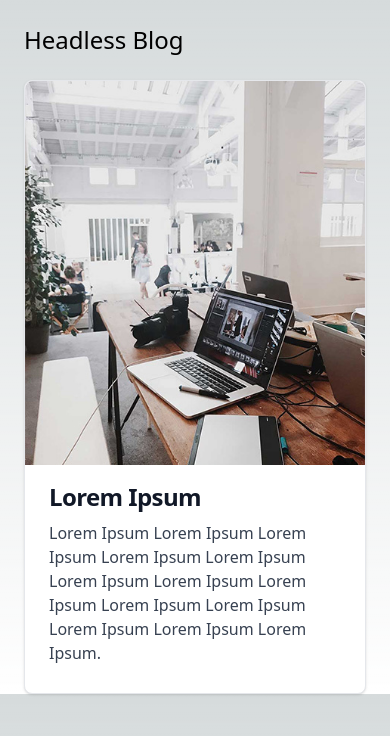
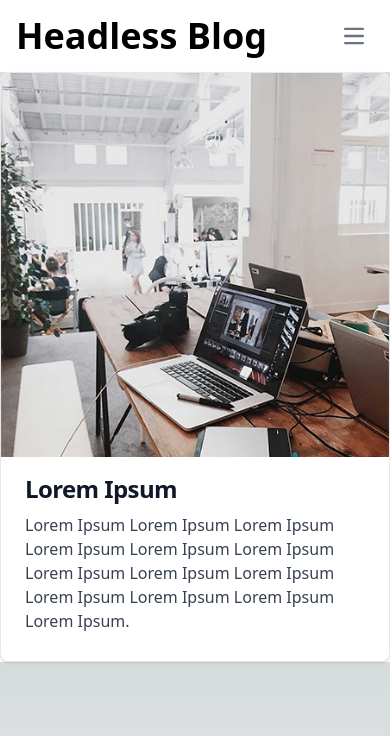
Before and after one commit to ivanurra/headless-blog-canary, a Next.js app: page / in a window 390 px wide. Shown: the top 736 px of the page. Built offline with nearby package versions, Linux system fonts and the light colour scheme.

Commit message:
feat: delete header & navbar created

```diff
--- a/src/app/layout.js
+++ b/src/app/layout.js
@@ -1,6 +1,5 @@
-import Header from "@/components/header";
-
 import "./globals.css";
+import Navbar from "@/components/navbar";
 
 export const metadata = {
   title: "Headless Blog",
@@ -11,7 +10,7 @@
   return (
     <html lang="en">
       <body>
-        <Header />
+        <Navbar />
         {children}
       </body>
     </html>
--- a/src/components/card/card.js
+++ b/src/components/card/card.js
@@ -1,6 +1,6 @@
 const Card = () => {
   return (
-    <div className="px-6">
+    <div>
       <a
         href="#"
         className="flex flex-col items-center bg-white border border-gray-200 rounded-lg shadow md:flex-row w-full hover:bg-gray-100 dark:border-gray-700 dark:bg-gray-800 dark:hover:bg-gray-700"
--- a/src/components/header.js
+++ /dev/null
@@ -1,9 +0,0 @@
-const Header = () => {
-  return (
-    <header className="m-6">
-      <div className="text-2xl">Headless Blog</div>
-    </header>
-  );
-};
-
-export default Header;
--- a/src/components/navbar.js
+++ b/src/components/navbar.js
@@ -1,9 +1,60 @@
 const Navbar = () => {
-  <header>
-    <div className="container">
-      <h1>Navbar</h1>
-    </div>
-  </header>;
+  return (
+    <nav class="bg-white border-gray-200 dark:bg-gray-900">
+      <div class="max-w-screen-xl flex flex-wrap items-center justify-between mx-auto p-4">
+        <a href="/" class="flex items-center space-x-3 rtl:space-x-reverse">
+          <span class="text-4xl font-semibold whitespace-nowrap dark:text-white">
+            Headless Blog
+          </span>
+        </a>
+        <button
+          data-collapse-toggle="navbar-default"
+          type="button"
+          class="inline-flex items-center p-2 w-10 h-10 justify-center text-sm text-gray-500 rounded-lg md:hidden hover:bg-gray-100 focus:outline-none focus:ring-2 focus:ring-gray-200 dark:text-gray-400 dark:hover:bg-gray-700 dark:focus:ring-gray-600"
+          aria-controls="navbar-default"
+          aria-expanded="false"
+        >
+          <span class="sr-only">Open main menu</span>
+          <svg
+            class="w-5 h-5"
+            aria-hidden="true"
+            xmlns="http://www.w3.org/2000/svg"
+            fill="none"
+            viewBox="0 0 17 14"
+          >
+            <path
+              stroke="currentColor"
+              stroke-linecap="round"
+              stroke-linejoin="round"
+              stroke-width="2"
+              d="M1 1h15M1 7h15M1 13h15"
+            />
+          </svg>
+        </button>
+        <div class="hidden w-full md:block md:w-auto" id="navbar-default">
+          <ul class="font-medium flex flex-col p-4 md:p-0 mt-4 border border-gray-100 rounded-lg bg-gray-50 md:flex-row md:space-x-8 rtl:space-x-reverse md:mt-0 md:border-0 md:bg-white dark:bg-gray-800 md:dark:bg-gray-900 dark:border-gray-700">
+            <li>
+              <a
+                href="#"
+                class="block py-2 px-3 text-gray-900 rounded hover:bg-gray-100 md:hover:bg-transparent md:border-0 md:hover:text-blue-700 md:p-0 dark:text-white md:dark:hover:text-blue-500 dark:hover:bg-gray-700 dark:hover:text-white md:dark:hover:bg-transparent"
+              >
+                About
+              </a>
+            </li>
+
+            <li>
+              <a
+                href="#"
+                class="block py-2 px-3 text-gray-900 rounded hover:bg-gray-100 md:hover:bg-transparent md:border-0 md:hover:text-blue-700 md:p-0 dark:text-white md:dark:hover:text-blue-500 dark:hover:bg-gray-700 dark:hover:text-white md:dark:hover:bg-transparent"
+              >
+                Contact
+              </a>
+            </li>
+          </ul>
+        </div>
+      </div>
+    </nav>
+  );
 };
 
 export default Navbar;
```
